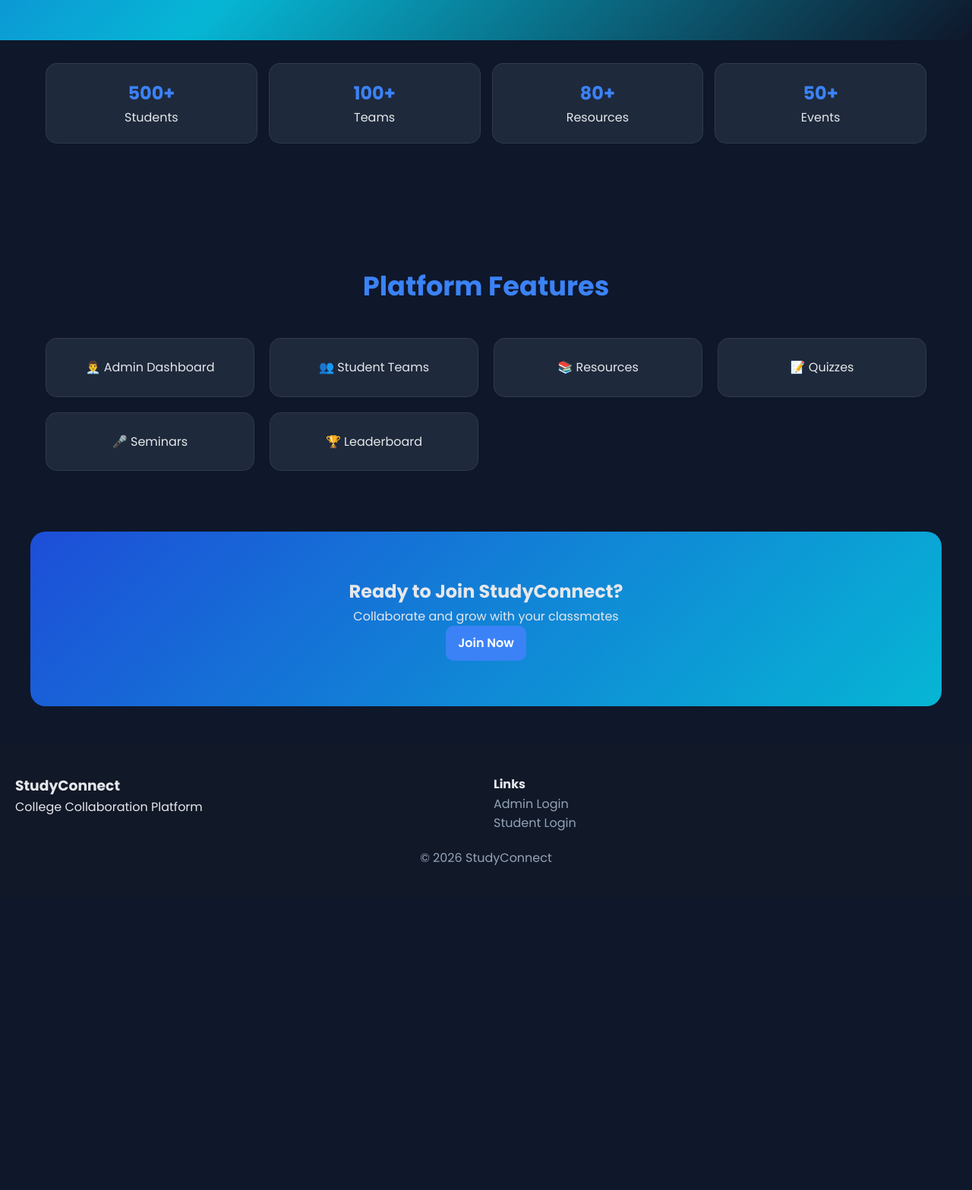
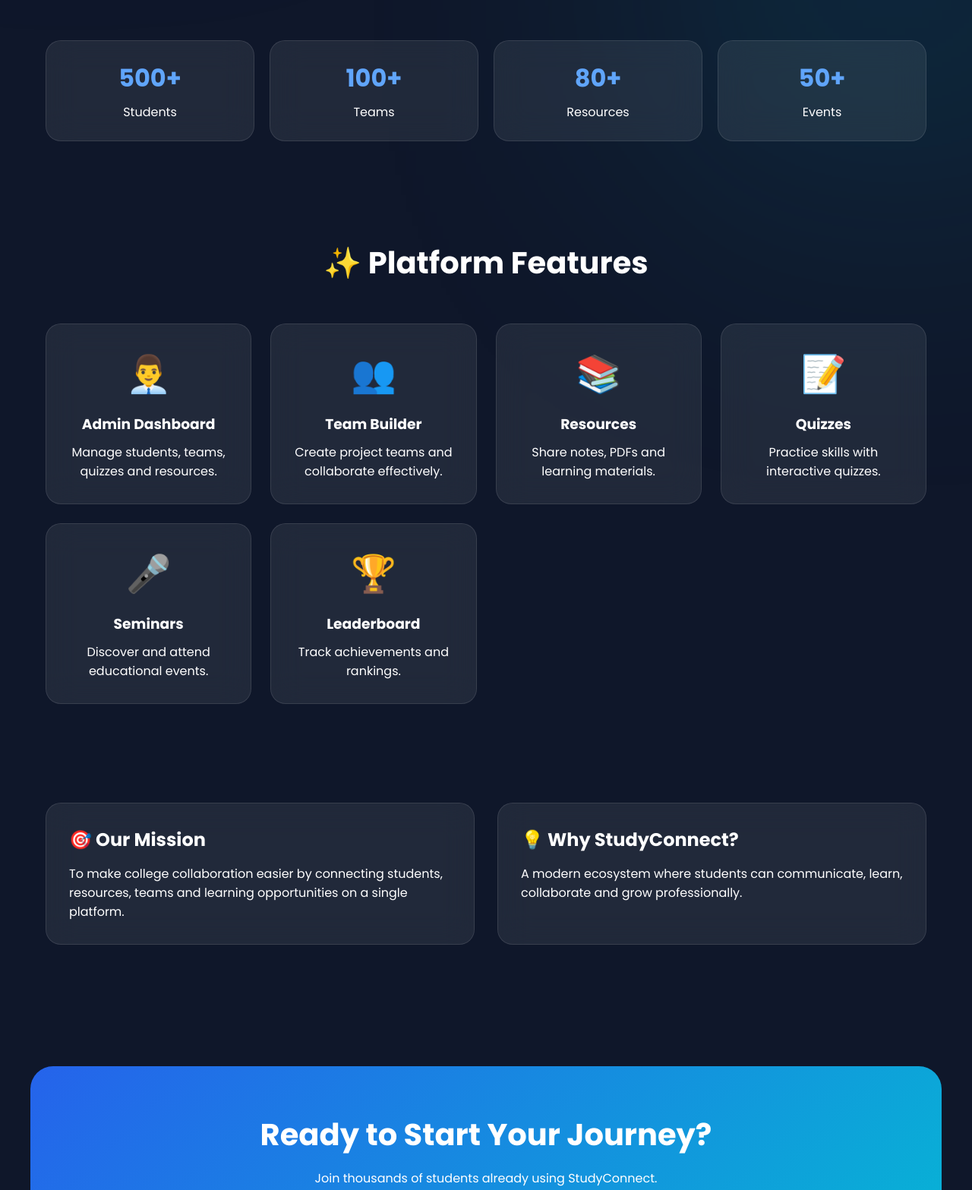
Before and after one commit to yasodharani-10-26/JigsawConnect, a plain HTML site: page index.html in a window 1280 px wide. Shown: the part 747-2314 px from the top of the page at 76% size. Before the commit the page ends 1929 px from the top, so only its background shows below. Drawn offline with Linux system fonts and the light colour scheme.

Commit message:
Update index.html

```diff
--- a/index.html
+++ b/index.html
@@ -1,360 +1,554 @@
+
 <!DOCTYPE html>
 <html lang="en">
 <head>
 <meta charset="UTF-8">
 <meta name="viewport" content="width=device-width, initial-scale=1.0">
-<title>StudyConnect - College Team Management</title>
+<title>StudyConnect | Smart Student Collaboration Platform</title>
 
-<link href="https://fonts.googleapis.com/css2?family=Poppins:wght@300;400;500;600;700&display=swap" rel="stylesheet">
+<link href="https://fonts.googleapis.com/css2?family=Poppins:wght@300;400;500;600;700;800&display=swap" rel="stylesheet">
 
 <style>
-/* =========================
-   ROOT
-========================= */
-* {
-  margin: 0;
-  padding: 0;
-  box-sizing: border-box;
-  font-family: "Poppins", sans-serif;
+
+*{
+margin:0;
+padding:0;
+box-sizing:border-box;
+font-family:'Poppins',sans-serif;
+scroll-behavior:smooth;
 }
 
-body {
-  background: #0f172a;
-  color: #e5e7eb;
-  line-height: 1.6;
+body{
+background:#0f172a;
+color:white;
+overflow-x:hidden;
 }
 
-/* =========================
-   NAVBAR
-========================= */
-.navbar {
-  position: fixed;
-  top: 0;
-  width: 100%;
-  background: rgba(17,24,39,0.95);
-  backdrop-filter: blur(10px);
-  display: flex;
-  justify-content: space-between;
-  align-items: center;
-  padding: 15px 30px;
-  border-bottom: 1px solid rgba(255,255,255,0.08);
-  z-index: 1000;
+/* BACKGROUND */
+
+body::before{
+content:'';
+position:fixed;
+width:500px;
+height:500px;
+background:#2563eb;
+filter:blur(200px);
+opacity:.20;
+top:-150px;
+left:-150px;
+z-index:-1;
 }
 
-.logo {
-  font-size: 20px;
-  font-weight: bold;
-  color: #3b82f6;
-  text-decoration: none;
+body::after{
+content:'';
+position:fixed;
+width:500px;
+height:500px;
+background:#06b6d4;
+filter:blur(200px);
+opacity:.20;
+bottom:-150px;
+right:-150px;
+z-index:-1;
 }
 
-.logo span {
-  color: #06b6d4;
+/* NAVBAR */
+
+.navbar{
+position:fixed;
+top:0;
+left:0;
+width:100%;
+display:flex;
+justify-content:space-between;
+align-items:center;
+padding:18px 40px;
+background:rgba(15,23,42,.75);
+backdrop-filter:blur(20px);
+border-bottom:1px solid rgba(255,255,255,.1);
+z-index:1000;
 }
 
-.nav-links {
-  display: flex;
-  gap: 20px;
-  align-items: center;
+.logo{
+font-size:24px;
+font-weight:800;
+color:white;
+text-decoration:none;
 }
 
-.nav-links a {
-  text-decoration: none;
-  color: #94a3b8;
-  font-weight: 500;
+.logo span{
+color:#06b6d4;
 }
 
-.nav-links a:hover {
-  color: #3b82f6;
+.nav-links{
+display:flex;
+align-items:center;
+gap:20px;
 }
 
-/* =========================
-   BUTTONS
-========================= */
-.btn {
-  padding: 10px 16px;
-  border-radius: 10px;
-  text-decoration: none;
-  font-weight: 600;
-  transition: 0.3s;
-  display: inline-block;
+.nav-links a{
+text-decoration:none;
+color:#cbd5e1;
+transition:.3s;
 }
 
-.btn-primary {
-  background: #3b82f6;
-  color: white;
+.nav-links a:hover{
+color:#06b6d4;
 }
 
-.btn-primary:hover {
-  background: #1d4ed8;
-  transform: translateY(-2px);
+/* BUTTONS */
+
+.btn{
+display:inline-block;
+padding:12px 22px;
+border-radius:12px;
+text-decoration:none;
+font-weight:600;
+transition:.3s;
 }
 
-.btn-outline {
-  border: 1px solid #3b82f6;
-  color: #3b82f6;
+.btn-primary{
+background:linear-gradient(135deg,#06b6d4,#2563eb);
+color:white;
 }
 
-.btn-outline:hover {
-  background: #3b82f6;
-  color: white;
+.btn-primary:hover{
+transform:translateY(-3px);
 }
 
-/* =========================
-   HERO
-========================= */
-.hero {
-  min-height: 100vh;
-  display: flex;
-  align-items: center;
-  justify-content: center;
-  text-align: center;
-  padding: 120px 20px;
-  background: linear-gradient(135deg, #1d4ed8, #06b6d4, #0f172a);
+.btn-outline{
+border:1px solid #06b6d4;
+color:#06b6d4;
 }
 
-.hero-content {
-  max-width: 800px;
+.btn-outline:hover{
+background:#06b6d4;
+color:white;
 }
 
-.hero h1 {
-  font-size: 3rem;
-  margin-bottom: 15px;
+/* HERO */
+
+.hero{
+min-height:100vh;
+display:flex;
+align-items:center;
+justify-content:center;
+text-align:center;
+padding:120px 20px;
 }
 
-.hero p {
-  font-size: 1.1rem;
-  color: #cbd5e1;
-  margin-bottom: 25px;
+.hero-content{
+max-width:850px;
 }
 
-/* =========================
-   SECTIONS
-========================= */
-section {
-  padding: 80px 20px;
-  max-width: 1200px;
-  margin: auto;
+.hero-badge{
+display:inline-block;
+padding:8px 18px;
+border-radius:30px;
+background:rgba(255,255,255,.08);
+border:1px solid rgba(255,255,255,.1);
+margin-bottom:20px;
 }
 
-.section-title {
-  text-align: center;
-  font-size: 2.2rem;
-  margin-bottom: 40px;
-  color: #3b82f6;
+.hero h1{
+font-size:4rem;
+font-weight:800;
+line-height:1.2;
+margin-bottom:20px;
 }
 
-/* =========================
-   STATS
-========================= */
-.stats-section {
-  display: grid;
-  grid-template-columns: repeat(auto-fit, minmax(180px, 1fr));
-  gap: 15px;
-  margin-top: -50px;
+.hero h1 span{
+background:linear-gradient(135deg,#06b6d4,#60a5fa);
+-webkit-background-clip:text;
+-webkit-text-fill-color:transparent;
 }
 
-.stat-card {
-  background: #1e293b;
-  padding: 20px;
-  text-align: center;
-  border-radius: 15px;
-  border: 1px solid rgba(255,255,255,0.08);
-  transition: 0.3s;
+.hero p{
+font-size:1.1rem;
+color:#cbd5e1;
+margin-bottom:30px;
 }
 
-.stat-card:hover {
-  transform: translateY(-5px);
+.hero-buttons{
+display:flex;
+justify-content:center;
+gap:15px;
+flex-wrap:wrap;
 }
 
-.stat-card h2 {
-  color: #3b82f6;
+/* STATS */
+
+.stats{
+max-width:1200px;
+margin:auto;
+padding:0 20px 80px;
+display:grid;
+grid-template-columns:repeat(auto-fit,minmax(220px,1fr));
+gap:20px;
 }
 
-/* =========================
-   FEATURES GRID
-========================= */
-.features-grid {
-  display: grid;
-  grid-template-columns: repeat(auto-fit, minmax(240px, 1fr));
-  gap: 20px;
+.stat-card{
+background:rgba(255,255,255,.08);
+backdrop-filter:blur(20px);
+border:1px solid rgba(255,255,255,.1);
+border-radius:20px;
+padding:25px;
+text-align:center;
+transition:.3s;
 }
 
-.feature-card {
-  background: #1e293b;
-  padding: 25px;
-  border-radius: 15px;
-  border: 1px solid rgba(255,255,255,0.08);
-  transition: 0.3s;
-  text-align: center;
+.stat-card:hover{
+transform:translateY(-8px);
 }
 
-.feature-card:hover {
-  transform: translateY(-6px);
+.stat-card h2{
+font-size:2rem;
+color:#60a5fa;
+margin-bottom:8px;
 }
 
-.feature-icon {
-  font-size: 2rem;
-  margin-bottom: 10px;
+/* FEATURES */
+
+.features{
+max-width:1200px;
+margin:auto;
+padding:50px 20px;
 }
 
-/* =========================
-   TEAM SECTION
-========================= */
-.team-up-box {
-  display: grid;
-  grid-template-columns: 1fr 1fr;
-  gap: 30px;
-  background: #1e293b;
-  padding: 30px;
-  border-radius: 20px;
-  border: 1px solid rgba(255,255,255,0.08);
+.section-title{
+text-align:center;
+font-size:2.5rem;
+margin-bottom:50px;
 }
 
-.team-up-visual {
-  background: linear-gradient(135deg,#3b82f6,#06b6d4);
-  display: flex;
-  flex-direction: column;
-  justify-content: center;
-  align-items: center;
-  border-radius: 15px;
-  font-size: 1.5rem;
+.feature-grid{
+display:grid;
+grid-template-columns:repeat(auto-fit,minmax(250px,1fr));
+gap:25px;
 }
 
-/* =========================
-   CTA
-========================= */
-.cta-section {
-  text-align: center;
-  background: linear-gradient(135deg,#1d4ed8,#06b6d4);
-  padding: 60px 20px;
-  border-radius: 20px;
+.feature-card{
+background:rgba(255,255,255,.08);
+backdrop-filter:blur(20px);
+border:1px solid rgba(255,255,255,.1);
+padding:30px;
+border-radius:20px;
+text-align:center;
+transition:.3s;
 }
 
-/* =========================
-   FOOTER
-========================= */
-.footer {
-  background: #111827;
-  padding: 40px 20px;
-  margin-top: 50px;
+.feature-card:hover{
+transform:translateY(-8px);
 }
 
-.footer-content {
-  display: grid;
-  grid-template-columns: repeat(auto-fit, minmax(200px,1fr));
-  gap: 20px;
+.feature-icon{
+font-size:3rem;
+margin-bottom:15px;
 }
 
-.footer-links {
-  list-style: none;
+.feature-card h3{
+margin-bottom:10px;
 }
 
-.footer-links a {
-  color: #94a3b8;
-  text-decoration: none;
+/* ABOUT */
+
+.about{
+max-width:1200px;
+margin:auto;
+padding:80px 20px;
 }
 
-.footer-bottom {
-  text-align: center;
-  margin-top: 20px;
-  color: #94a3b8;
+.about-box{
+display:grid;
+grid-template-columns:1fr 1fr;
+gap:30px;
 }
 
-/* =========================
-   RESPONSIVE
-========================= */
-@media(max-width:768px) {
-  .hero h1 {
-    font-size: 2rem;
+.about-card{
+background:rgba(255,255,255,.08);
+backdrop-filter:blur(20px);
+border:1px solid rgba(255,255,255,.1);
+border-radius:20px;
+padding:30px;
 }
 
-  .team-up-box {
-    grid-template-columns: 1fr;
+.about-card h2{
+margin-bottom:15px;
 }
 
-  .navbar {
-    flex-direction: column;
-    gap: 10px;
+/* CTA */
+
+.cta{
+max-width:1200px;
+margin:80px auto;
+padding:60px 20px;
+text-align:center;
+background:linear-gradient(135deg,#2563eb,#06b6d4);
+border-radius:30px;
 }
+
+.cta h2{
+font-size:2.5rem;
+margin-bottom:15px;
 }
+
+.cta p{
+margin-bottom:25px;
+}
+
+/* FOOTER */
+
+.footer{
+margin-top:80px;
+padding:50px 20px;
+background:#111827;
+}
+
+.footer-content{
+max-width:1200px;
+margin:auto;
+display:grid;
+grid-template-columns:repeat(auto-fit,minmax(250px,1fr));
+gap:30px;
+}
+
+.footer-links{
+list-style:none;
+}
+
+.footer-links li{
+margin-bottom:10px;
+}
+
+.footer-links a{
+color:#cbd5e1;
+text-decoration:none;
+}
+
+.footer-links a:hover{
+color:#06b6d4;
+}
+
+.footer-bottom{
+text-align:center;
+margin-top:30px;
+padding-top:20px;
+border-top:1px solid rgba(255,255,255,.1);
+color:#94a3b8;
+}
+
+/* MOBILE */
+
+@media(max-width:768px){
+
+.navbar{
+flex-direction:column;
+gap:15px;
+padding:15px;
+}
+
+.hero h1{
+font-size:2.5rem;
+}
+
+.about-box{
+grid-template-columns:1fr;
+}
+
+}
+
 </style>
 </head>
-
 <body>
 
-<!-- NAV -->
 <nav class="navbar">
-  <a href="index.html" class="logo">📚 Study<span>Connect</span></a>
+
+<a href="#" class="logo">
+📚 Study<span>Connect</span>
+</a>
 
 <div class="nav-links">
-    <a href="index.html">Home</a>
 <a href="#features">Features</a>
 <a href="leaderboard.html">Leaderboard</a>
-
 <a href="admin-login.html" class="btn btn-outline">Admin</a>
 <a href="student-login.html" class="btn btn-primary">Student</a>
 </div>
+
 </nav>
 
-<!-- HERO -->
-<header class="hero">
+<section class="hero">
+
 <div class="hero-content">
-    <h1>Empowering Student Collaboration</h1>
-    <p>Build teams, share resources, attend seminars, and grow together with StudyConnect.</p>
-    <a href="student-login.html" class="btn btn-primary">Get Started</a>
+
+<div class="hero-badge">
+🚀 Smart College Collaboration Platform
 </div>
-</header>
 
-<!-- STATS -->
-<section class="stats-section">
-  <div class="stat-card"><h2>500+</h2><p>Students</p></div>
-  <div class="stat-card"><h2>100+</h2><p>Teams</p></div>
-  <div class="stat-card"><h2>80+</h2><p>Resources</p></div>
-  <div class="stat-card"><h2>50+</h2><p>Events</p></div>
+<h1>
+Learn, Build Teams &
+<span>Grow Together</span>
+</h1>
+
+<p>
+StudyConnect helps students collaborate on projects,
+share resources, participate in quizzes, attend seminars,
+and build stronger academic communities.
+</p>
+
+<div class="hero-buttons">
+<a href="student-login.html" class="btn btn-primary">
+Get Started
+</a>
+
+<a href="#features" class="btn btn-outline">
+Explore Features
+</a>
+</div>
+
+</div>
+
 </section>
 
-<!-- FEATURES -->
-<section id="features">
-  <h2 class="section-title">Platform Features</h2>
+<section class="stats">
 
-  <div class="features-grid">
-    <div class="feature-card">👨‍💼 Admin Dashboard</div>
-    <div class="feature-card">👥 Student Teams</div>
-    <div class="feature-card">📚 Resources</div>
-    <div class="feature-card">📝 Quizzes</div>
-    <div class="feature-card">🎤 Seminars</div>
-    <div class="feature-card">🏆 Leaderboard</div>
+<div class="stat-card">
+<h2>500+</h2>
+<p>Students</p>
 </div>
+
+<div class="stat-card">
+<h2>100+</h2>
+<p>Teams</p>
+</div>
+
+<div class="stat-card">
+<h2>80+</h2>
+<p>Resources</p>
+</div>
+
+<div class="stat-card">
+<h2>50+</h2>
+<p>Events</p>
+</div>
+
 </section>
 
-<!-- CTA -->
-<section class="cta-section">
-  <h2>Ready to Join StudyConnect?</h2>
-  <p>Collaborate and grow with your classmates</p>
-  <a href="student-login.html" class="btn btn-primary">Join Now</a>
+<section class="features" id="features">
+
+<h2 class="section-title">
+✨ Platform Features
+</h2>
+
+<div class="feature-grid">
+
+<div class="feature-card">
+<div class="feature-icon">👨‍💼</div>
+<h3>Admin Dashboard</h3>
+<p>Manage students, teams, quizzes and resources.</p>
+</div>
+
+<div class="feature-card">
+<div class="feature-icon">👥</div>
+<h3>Team Builder</h3>
+<p>Create project teams and collaborate effectively.</p>
+</div>
+
+<div class="feature-card">
+<div class="feature-icon">📚</div>
+<h3>Resources</h3>
+<p>Share notes, PDFs and learning materials.</p>
+</div>
+
+<div class="feature-card">
+<div class="feature-icon">📝</div>
+<h3>Quizzes</h3>
+<p>Practice skills with interactive quizzes.</p>
+</div>
+
+<div class="feature-card">
+<div class="feature-icon">🎤</div>
+<h3>Seminars</h3>
+<p>Discover and attend educational events.</p>
+</div>
+
+<div class="feature-card">
+<div class="feature-icon">🏆</div>
+<h3>Leaderboard</h3>
+<p>Track achievements and rankings.</p>
+</div>
+
+</div>
+
 </section>
 
-<!-- FOOTER -->
+<section class="about">
+
+<div class="about-box">
+
+<div class="about-card">
+<h2>🎯 Our Mission</h2>
+<p>
+To make college collaboration easier by connecting
+students, resources, teams and learning opportunities
+on a single platform.
+</p>
+</div>
+
+<div class="about-card">
+<h2>💡 Why StudyConnect?</h2>
+<p>
+A modern ecosystem where students can communicate,
+learn, collaborate and grow professionally.
+</p>
+</div>
+
+</div>
+
+</section>
+
+<section class="cta">
+
+<h2>Ready to Start Your Journey?</h2>
+
+<p>
+Join thousands of students already using StudyConnect.
+</p>
+
+<a href="student-login.html" class="btn btn-primary">
+🚀 Join Now
+</a>
+
+</section>
+
 <footer class="footer">
+
 <div class="footer-content">
+
 <div>
-      <h3>StudyConnect</h3>
-      <p>College Collaboration Platform</p>
+<h3>📚 StudyConnect</h3>
+<p>
+Empowering students through collaboration,
+innovation and learning.
+</p>
 </div>
 
 <div>
-      <h4>Links</h4>
+<h3>Quick Links</h3>
+
 <ul class="footer-links">
 <li><a href="admin-login.html">Admin Login</a></li>
 <li><a href="student-login.html">Student Login</a></li>
+<li><a href="leaderboard.html">Leaderboard</a></li>
 </ul>
+
 </div>
+
 </div>
 
 <div class="footer-bottom">
-    © 2026 StudyConnect
+2026 StudyConnect | Designed for Student Success
 </div>
+
 </footer>
 
 </body>
```
Lines whose indentation alone changed are shown as unchanged.
